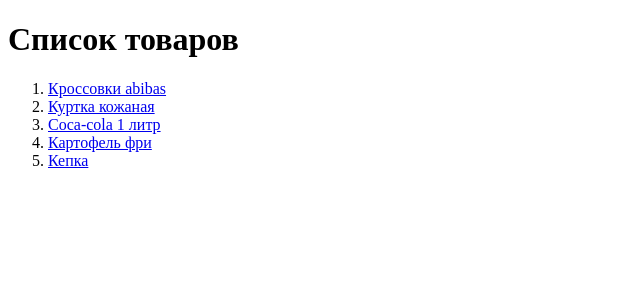
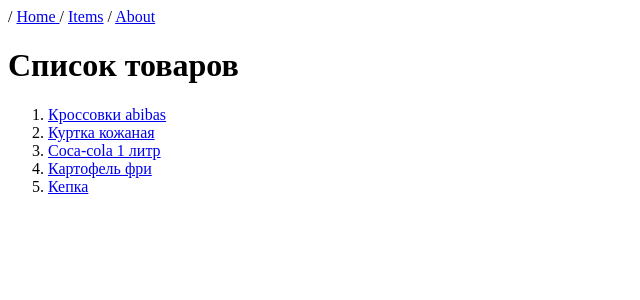
Before and after one commit to Hombrer/FirstDjango_23092024, a Django app: page /items in a window 1280 px wide. Shown: the top 300 px of the page, without its empty margins (0-640 px from the left). Run offline with Django 5.2, Linux system fonts and the light colour scheme.

Commit message:
Done. Practice M2:task4 and task6

```diff
--- a/MainApp/views.py
+++ b/MainApp/views.py
@@ -30,6 +30,9 @@ def about(request):
         "email": "vasya@mail.ru"
     }
     text = f"""
+        <header>
+        / <a href="/"> Home </a> / <a href="/items"> Items</a> / <a href="/about"> About </a>
+        </header>
         <h2> Информация об авторе </h2>
         Имя: <b>{author['name']}</b><br>
         Отчество: <b>{author['middle_name']}</b><br>
--- a/templates/index.html
+++ b/templates/index.html
@@ -7,6 +7,11 @@
 </head>
 
 <body>
+    <header>
+        / <a href="/"> Home </a> / <a href="/items"> Items</a> / <a href="/about"> About </a>
+    </header>
+
+
     <h1>Приветствую!</h1>
 
     Меня зовут: <i> {{ name }}. </i><br>
--- a/templates/item_page.html
+++ b/templates/item_page.html
@@ -6,6 +6,9 @@
     <title>Item page</title>
 </head>
 <body>
+    <header>
+        / <a href="/"> Home </a> / <a href="/items"> Items</a> / <a href="/about"> About </a>
+    </header>
 
     <h2> Имя: {{ item.name }} </h2>
     {% if item.quantity == 0 %}
--- a/templates/items_list.html
+++ b/templates/items_list.html
@@ -6,6 +6,9 @@
     <title>Items list</title>
 </head>
 <body>
+    <header>
+        / <a href="/"> Home </a> / <a href="/items"> Items</a> / <a href="/about"> About </a>
+    </header>
 
     <h1>Список товаров</h1>
     <ol>
```
